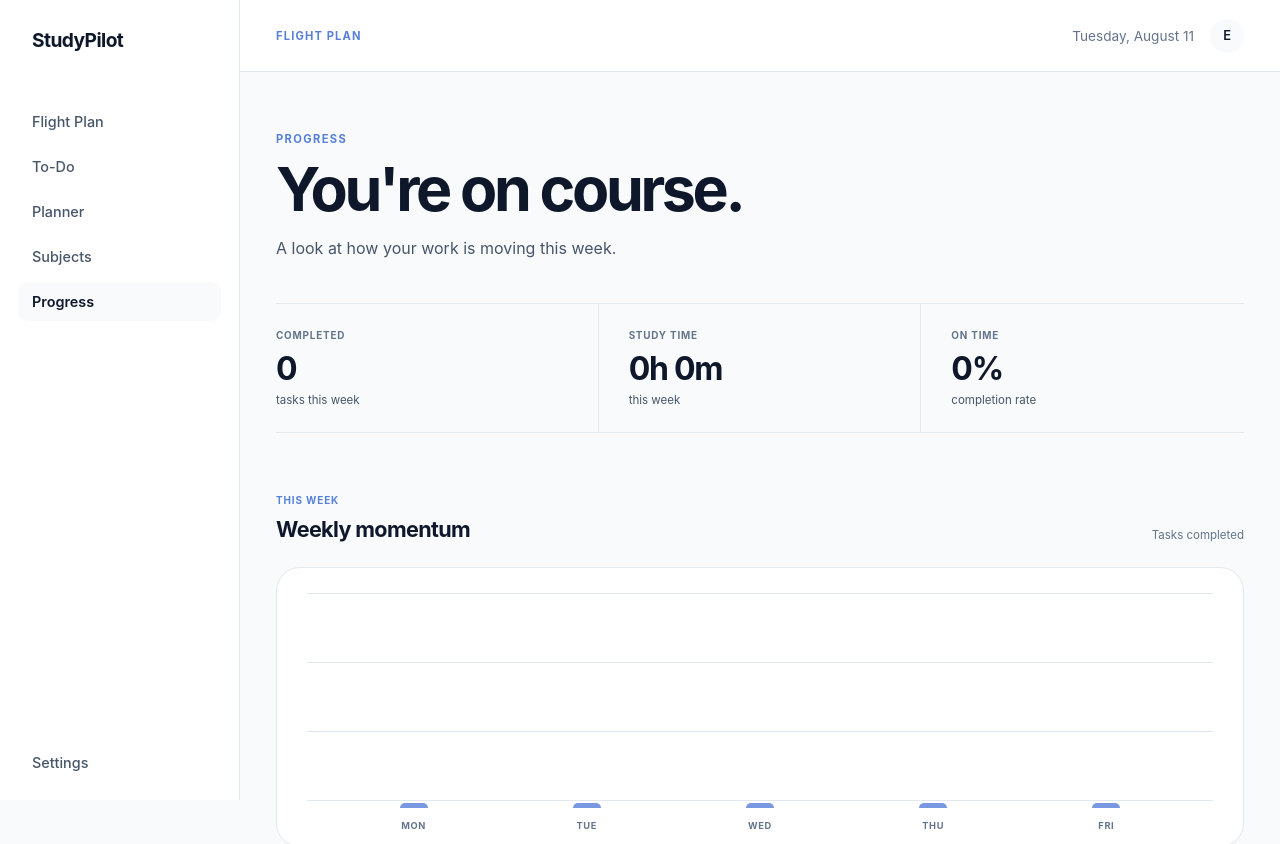
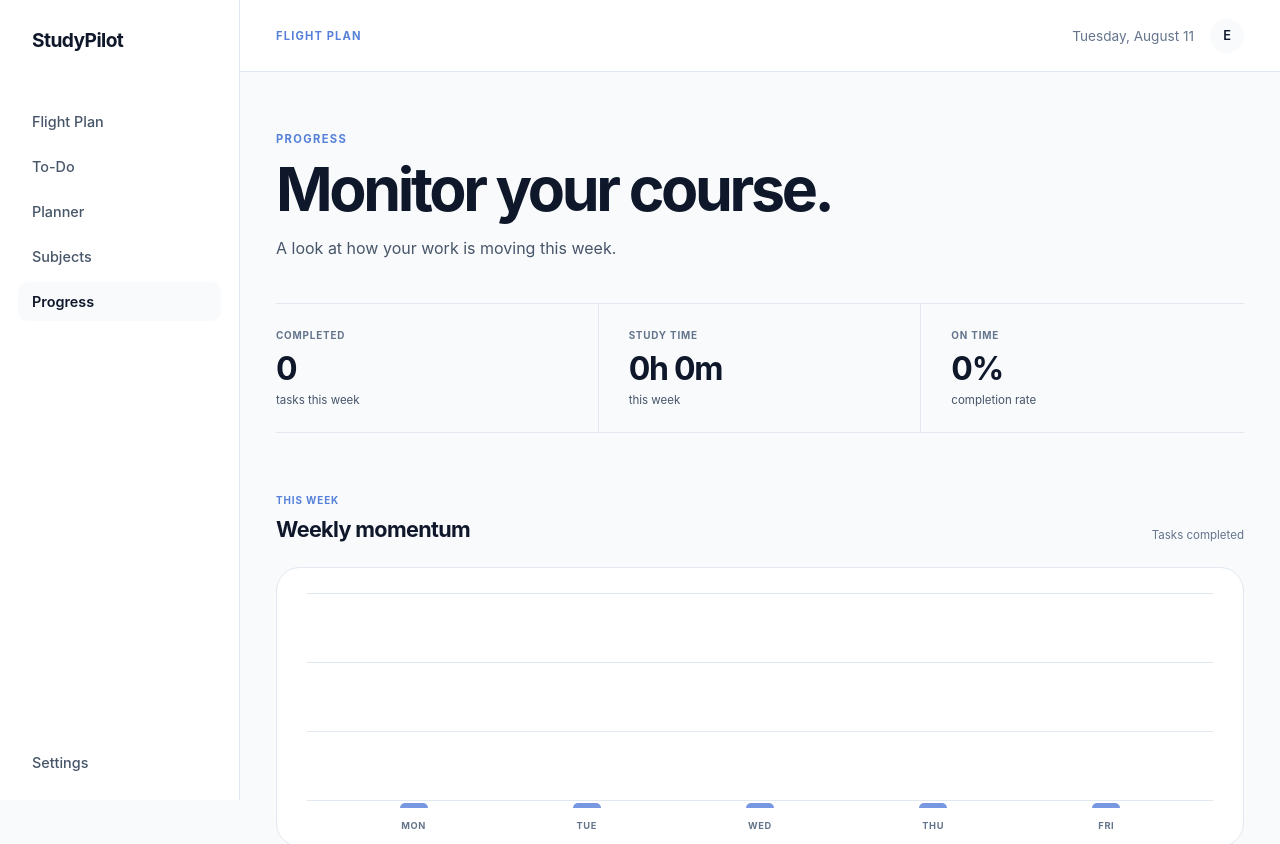
Before and after one commit to thisisemily73/StudyPilot, a React (Vite) app in the folder app/: page /progress in a window 1280 px wide. Shown: the top 844 px of the page. Built offline with nearby package versions, Linux system fonts and the light colour scheme.

Commit message:
changed progress header

```diff
--- a/app/package.json
+++ b/app/package.json
@@ -19,6 +19,7 @@
     "@types/node": "^24.13.3",
     "@types/react": "^19.2.17",
     "@types/react-dom": "^19.2.3",
+    "@types/react-router-dom": "^5.3.3",
     "@vitejs/plugin-react": "^6.0.4",
     "eslint": "^10.8.0",
     "eslint-plugin-react-hooks": "^7.1.1",
--- a/app/src/pages/Progress.tsx
+++ b/app/src/pages/Progress.tsx
@@ -85,7 +85,7 @@ function Progress() {
                 </span>
 
                 <h1>
-                    You're on course.
+                    Monitor your course.
                 </h1>
 
                 <p>
```
Also changed, not shown: 1 other file (tests, documents, lock files or other folders).
